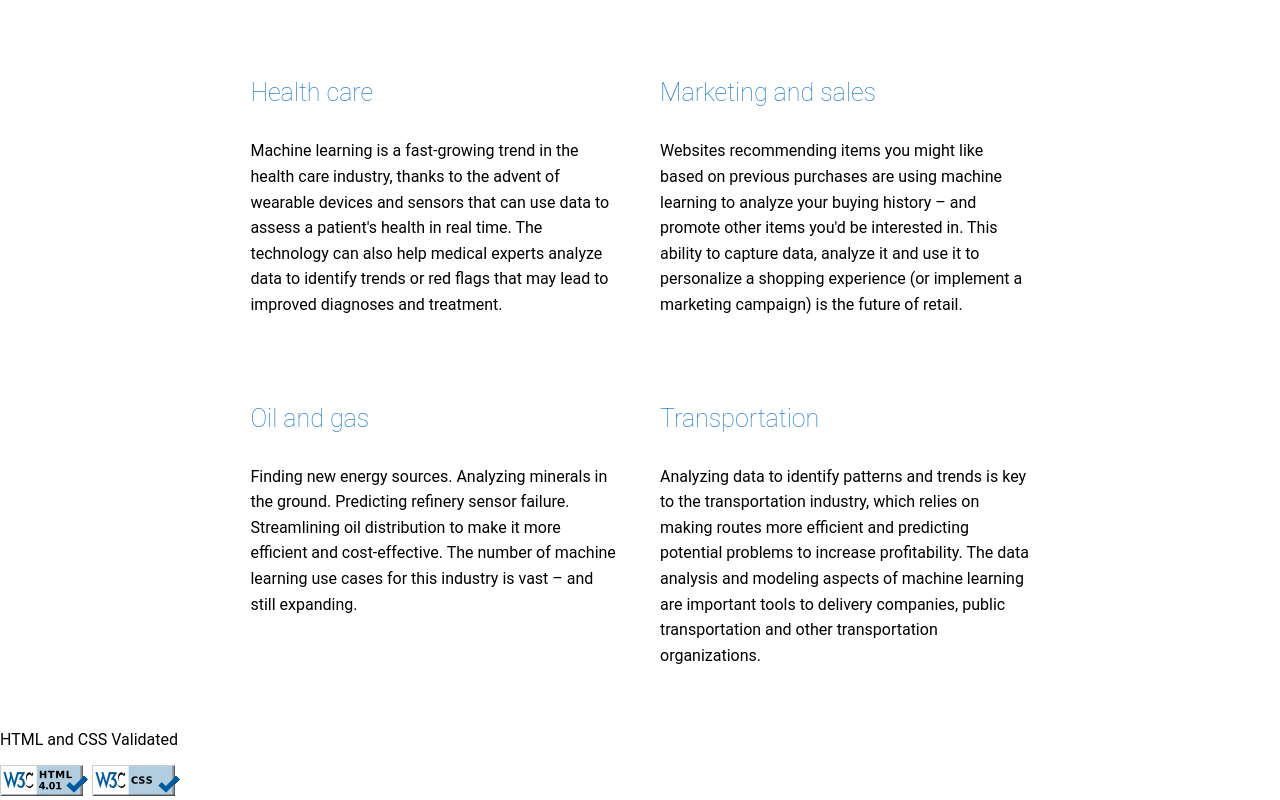
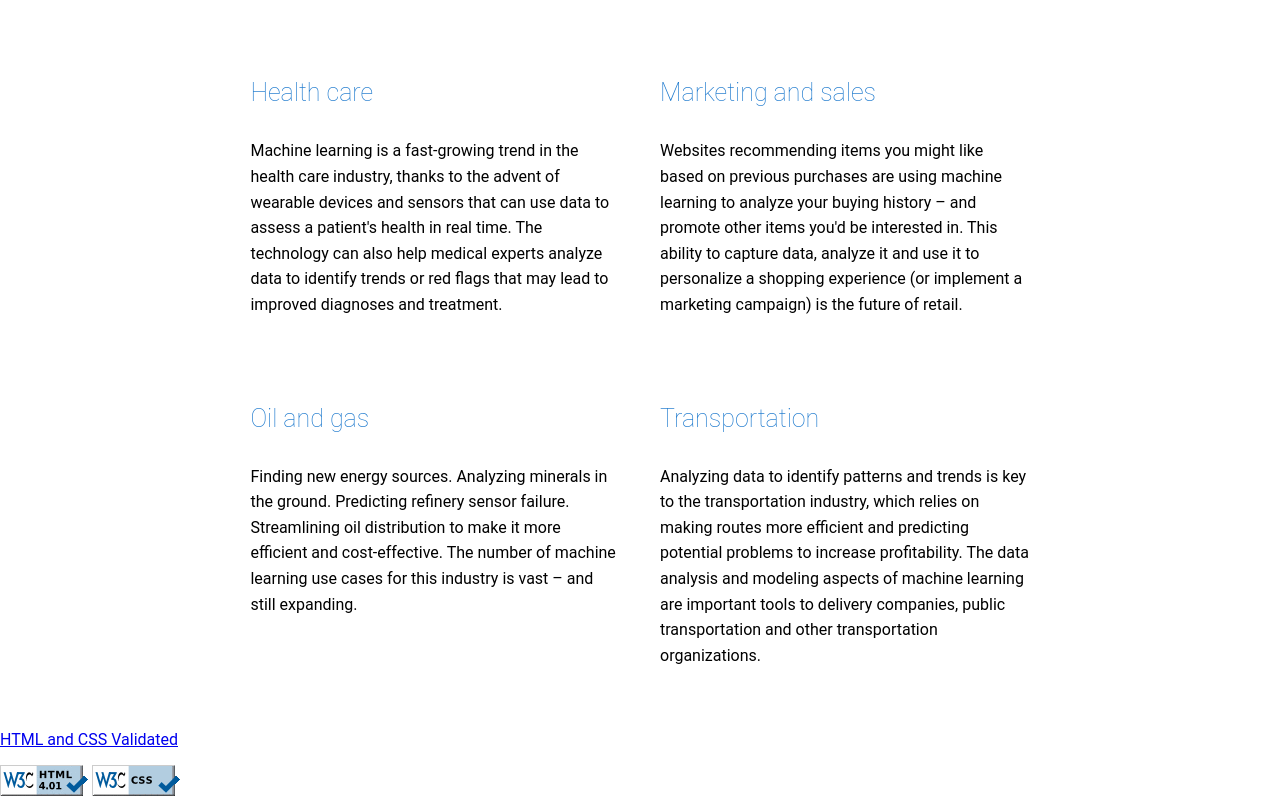
Before and after one commit to 13lack13lood/machine_learning_website, a plain HTML site: page pages/who.html in a window 1280 px wide. Shown: the part 648-1448 px from the top of the page. Drawn offline with Linux system fonts and the light colour scheme.

Commit message:
Update who.html

```diff
--- a/pages/who.html
+++ b/pages/who.html
@@ -60,7 +60,7 @@
                 </div>
             </div>
         </div>
-        <p>HTML and CSS Validated</p>
+        <p><a href="http://validator.w3.org/check?uri=https://13lack13lood.github.io/website">HTML and CSS Validated</a></p>
         <img src="../res/htmlValidated.png" alt="HTML Validated">
         <img src="../res/cssValidated.png" alt="CSS Validated">
     </body>
```
